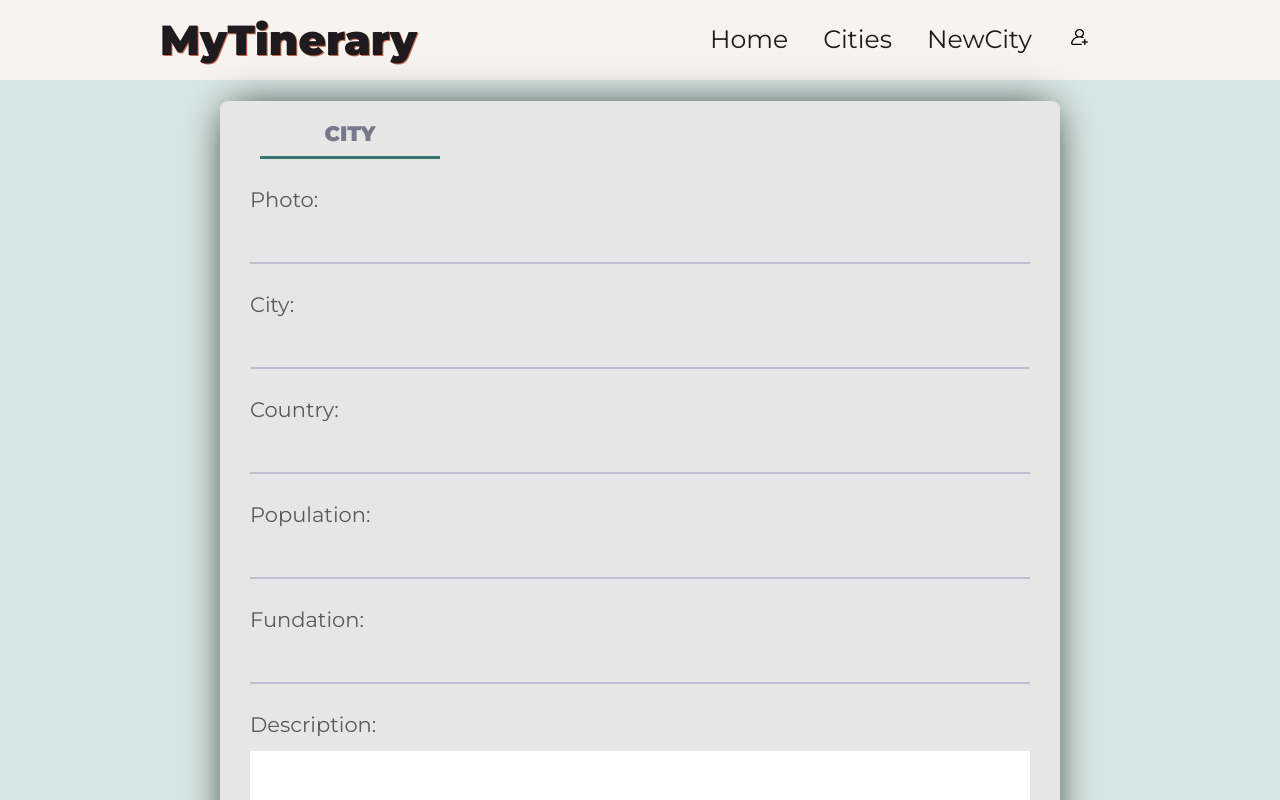
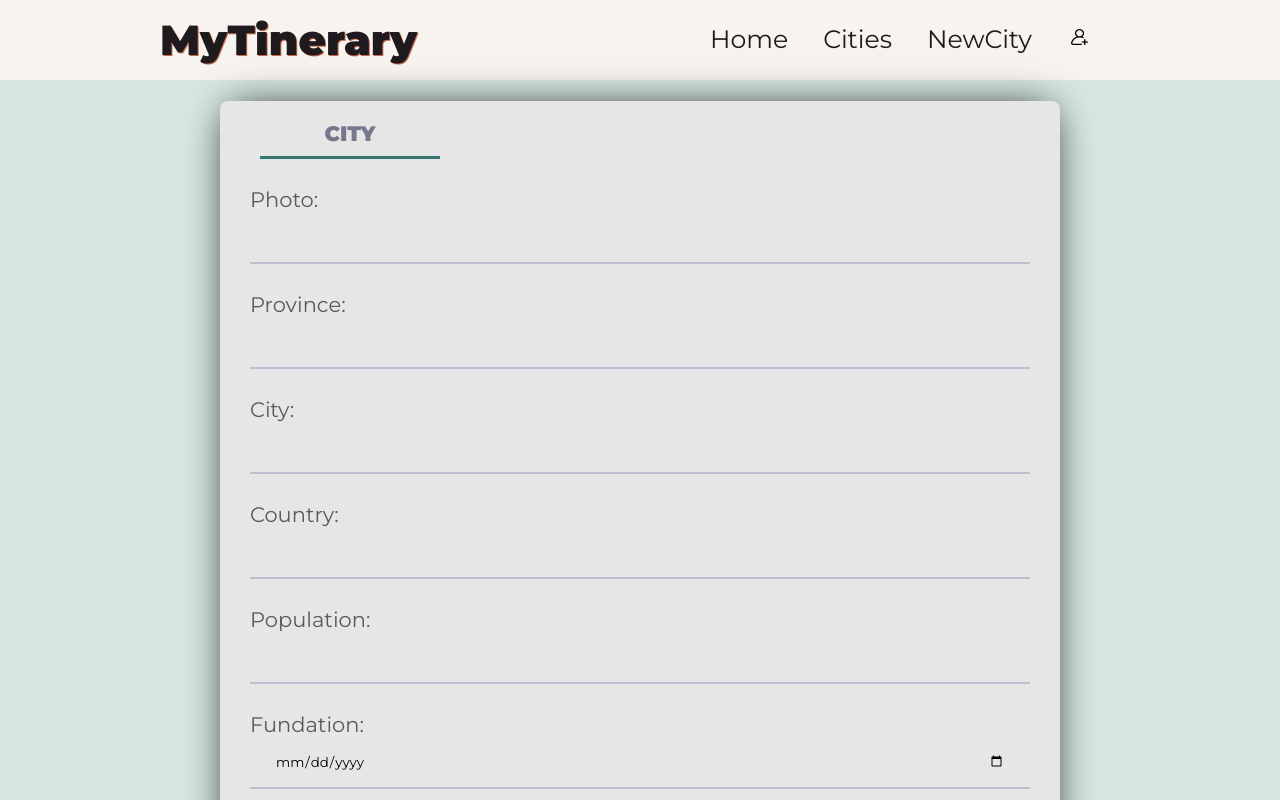
Before and after one commit to eugeniarossanigo/mytinerary-front, a React (Create React App) app: page /newcity in a window 1280 px wide. Shown: the top 800 px of the page. Built offline with nearby package versions, Linux system fonts and the light colour scheme.

Commit message:
search bar added and some compononents and pages fixed

```diff
--- /dev/null
+++ b/src/components/inputForm.js
@@ -0,0 +1,17 @@
+import React from "react"
+
+export default function InputForm(props) {
+    const searchParam = props.searchParam
+
+    const findParam = (e) => {
+        searchParam(e.target.value)
+    }
+
+    return (
+        <>
+            <div>
+                <input id="input-form" type="search" placeholder="🔍 Rosario" onChange={findParam}></input>
+            </div>
+        </>
+    )
+}
--- a/src/pages/App.js
+++ b/src/pages/App.js
@@ -19,7 +19,6 @@ function App() {
               <Route path='/' element={<Home />} />
               <Route path='/cities' element={<Cities />} />
               <Route path='/cities/:id' element={<Details />} />
-              <Route path='/cities/:id' element={<Carrousel />} />
               <Route path='/newcity' element={<NewCity />} />
               <Route path='*' element={<UnderConstruction />} />
             </Routes>
--- a/src/pages/Cities.js
+++ b/src/pages/Cities.js
@@ -1,21 +1,28 @@
 import axios from 'axios';
 import CityCard from '../components/CityCard';
 import { useEffect, useState } from 'react';
+import InputForm from '../components/inputForm';
 
-function Cities() {
+function Cities(props) {
 
     const [citiesArray, setCitiesArray] = useState([])
+    const [inputParam, setInputParam] = useState("")
 
     useEffect(() => {
-        axios.get('http://localhost:4000/cities/')
+        axios.get('http://localhost:4000/cities?city='+inputParam)
         .then(response => {
             setCitiesArray(response.data.response)
         })
-    }, [])
+    }, [inputParam])
+
+    const searchParam = (param) => {
+        setInputParam(param)
+    }
 
     return (
         <>
             <main>
+                <InputForm searchParam={searchParam} />
                 <div className="Citycard-grid">
                     {citiesArray.map((city)=> (
                         <CityCard data={city} linkTo={city._id} />
--- a/src/pages/Details.js
+++ b/src/pages/Details.js
@@ -5,19 +5,14 @@ import axios from "axios";
 
 export default function Details() {
     const {id} = useParams()
-    console.log(useParams())
-    console.log(id)
-
     const [cityData, setCityData] = useState({})
 
     useEffect(() => {
         axios.get('http://localhost:4000/cities/'+id)
         .then(response => {
-            console.log(response.data.response)
             setCityData(response.data.response)
         })
     }, [])
-
 
     return (
         <div className="detail-container">
--- a/src/pages/NewCity.js
+++ b/src/pages/NewCity.js
@@ -6,10 +6,11 @@ const year = new Date().getFullYear()
 
 const inputsArray = [
                     {_id: 301, name: "Photo", type: "text"},
+                    {_id: 302, name: "Province", type: "text"},
                     {_id: 302, name: "City", type: "text"},
                     {_id: 303, name: "Country", type: "text"},
-                    {_id: 303, name: "Population", type: "number", min: "1"},
-                    {_id: 303, name: "Fundation", type: "number", min: "1000", max: year},
+                    {_id: 303, name: "Population", type: "number", min: "1000", max: "100000000"},
+                    {_id: 303, name: "Fundation", type: "date", max: year},
                     {_id: 303, name: "Description", type: "textarea", minlength:"10", cols: "27", rows:"5"}
                     ]
 
```
Also changed, not shown: src/components/AllCities.js (added, +25 -0 lines).
